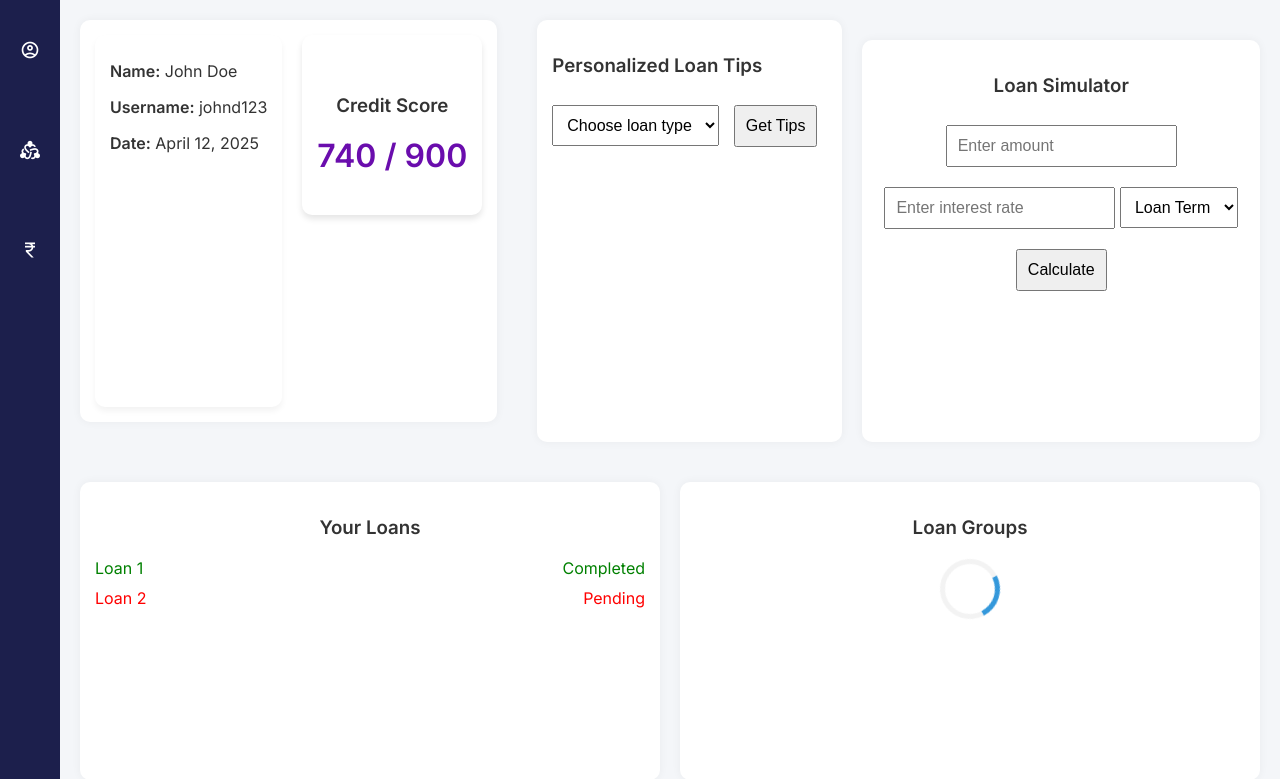
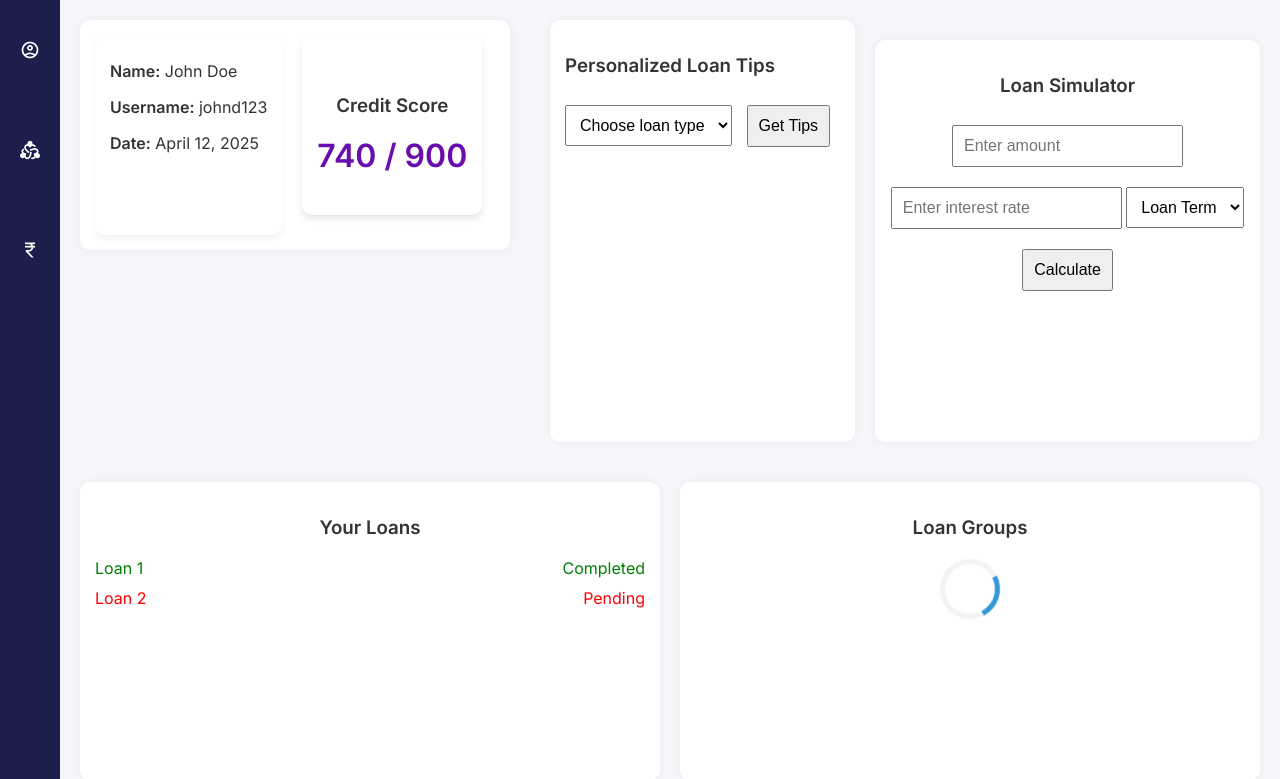
Before and after one commit to Thanushree4104/FlexiFund, a Flask app: template templates/borrower_dashboard.html in a window 1280 px wide. Shown: the part 50-829 px from the top of the page. Run offline with Flask 3, Linux system fonts and the light colour scheme; the template is opened without the code that fills it, so the values that code supplies are empty.

Commit message:
Update borrower_dashboard.html

```diff
--- a/templates/borrower_dashboard.html
+++ b/templates/borrower_dashboard.html
@@ -149,7 +149,8 @@
       border-radius: 10px;
       box-shadow: 0 0 10px rgba(0,0,0,0.05);
       margin-bottom: 20px;
-      max-width: 80%; /* Reduced width */
+      width: 400px; /* or whatever width you want */
+      height: 200px;
     }
 
     .user-details {
```
